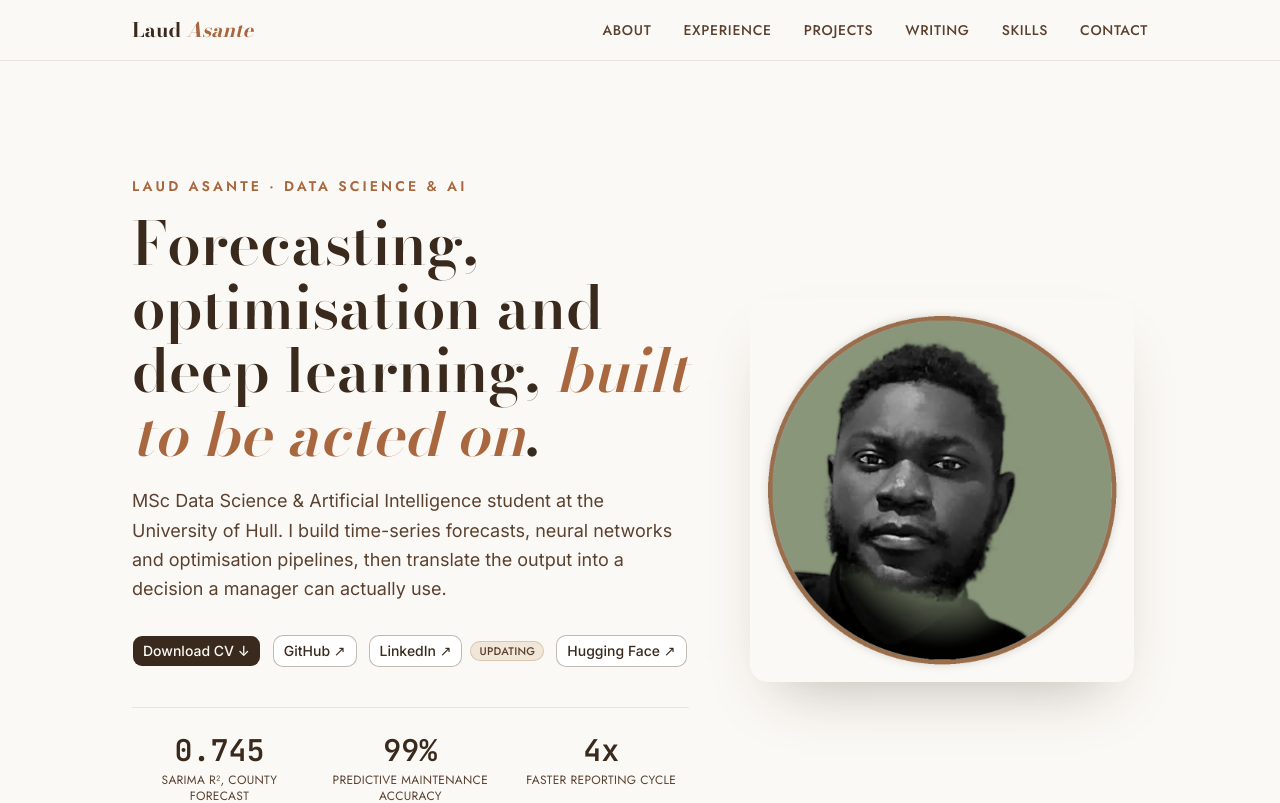
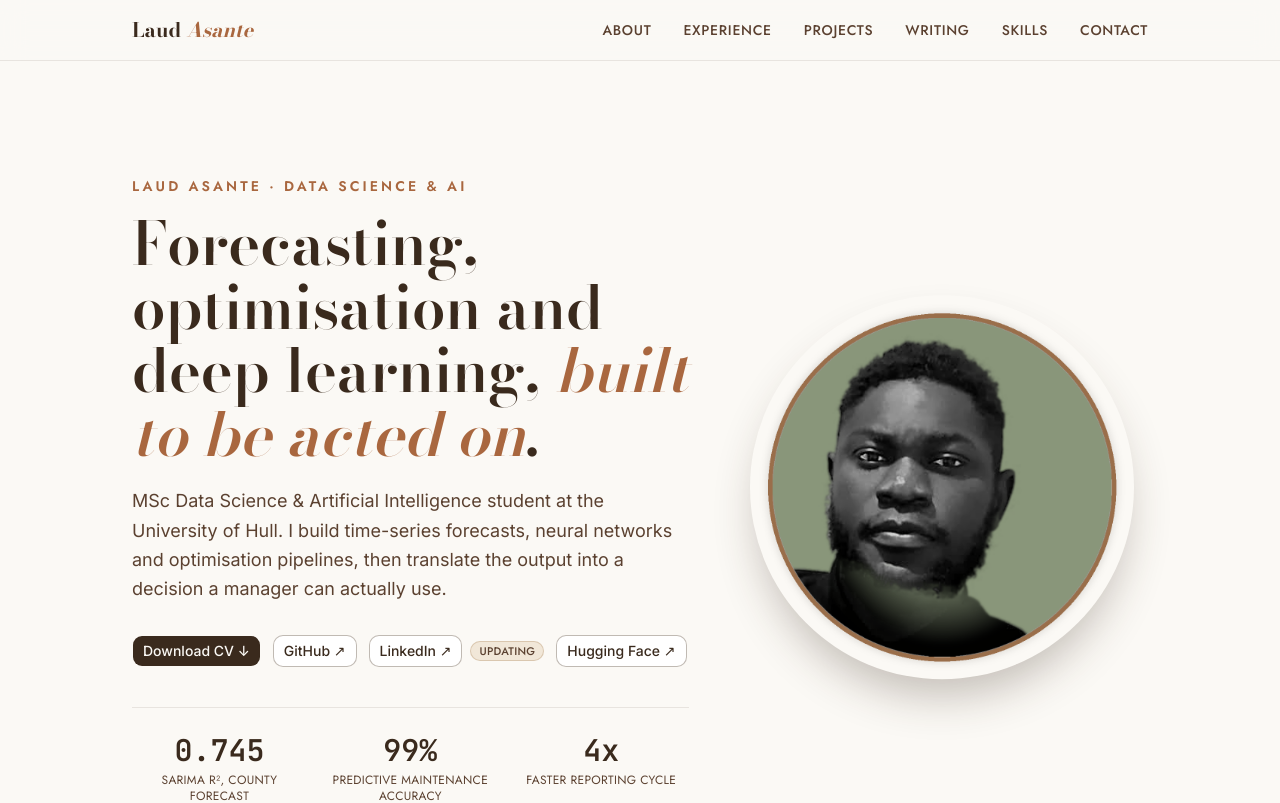
Before and after one commit to Laud1ens/portfolio-next, a Next.js app: page / in a window 1280 px wide. Shown: the top 803 px of the page. Built offline with nearby package versions, Linux system fonts and the light colour scheme.

Commit message:
Restore circular floating headshot animation from original site

```diff
--- a/components/sections/hero.tsx
+++ b/components/sections/hero.tsx
@@ -1,4 +1,7 @@
+"use client";
+
 import Image from "next/image";
+import { motion } from "framer-motion";
 import { hero } from "@/lib/content";
 import { AnimatedStat } from "@/components/animated-stat";
 import { Button } from "@/components/ui/button";
@@ -49,9 +52,19 @@ export function Hero() {
           ))}
         </div>
       </div>
-      <div className="relative mx-auto aspect-square w-full max-w-sm overflow-hidden rounded-2xl shadow-[0_30px_60px_-30px_rgba(58,42,29,0.35)]">
-        <Image src="/headshot.png" alt="Laud Asante" fill className="object-cover" priority />
-      </div>
+      <motion.div
+        className="relative mx-auto aspect-square w-full max-w-sm"
+        animate={{ y: [0, -14, 0] }}
+        transition={{ duration: 6, repeat: Infinity, ease: "easeInOut" }}
+      >
+        <Image
+          src="/headshot.png"
+          alt="Laud Asante"
+          fill
+          className="rounded-full object-cover shadow-[0_25px_45px_-10px_rgba(58,42,29,0.3)]"
+          priority
+        />
+      </motion.div>
     </section>
   );
 }
```
